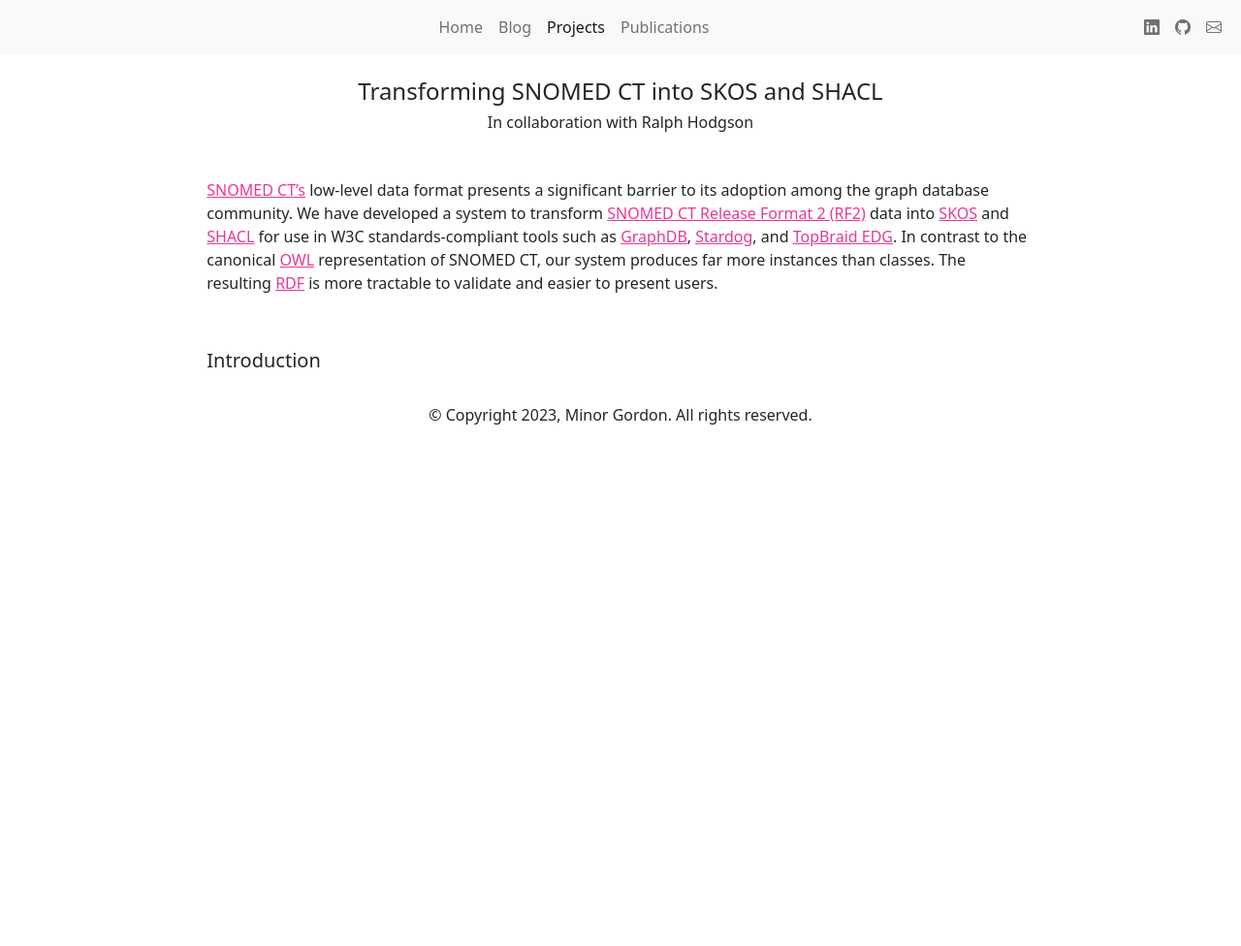
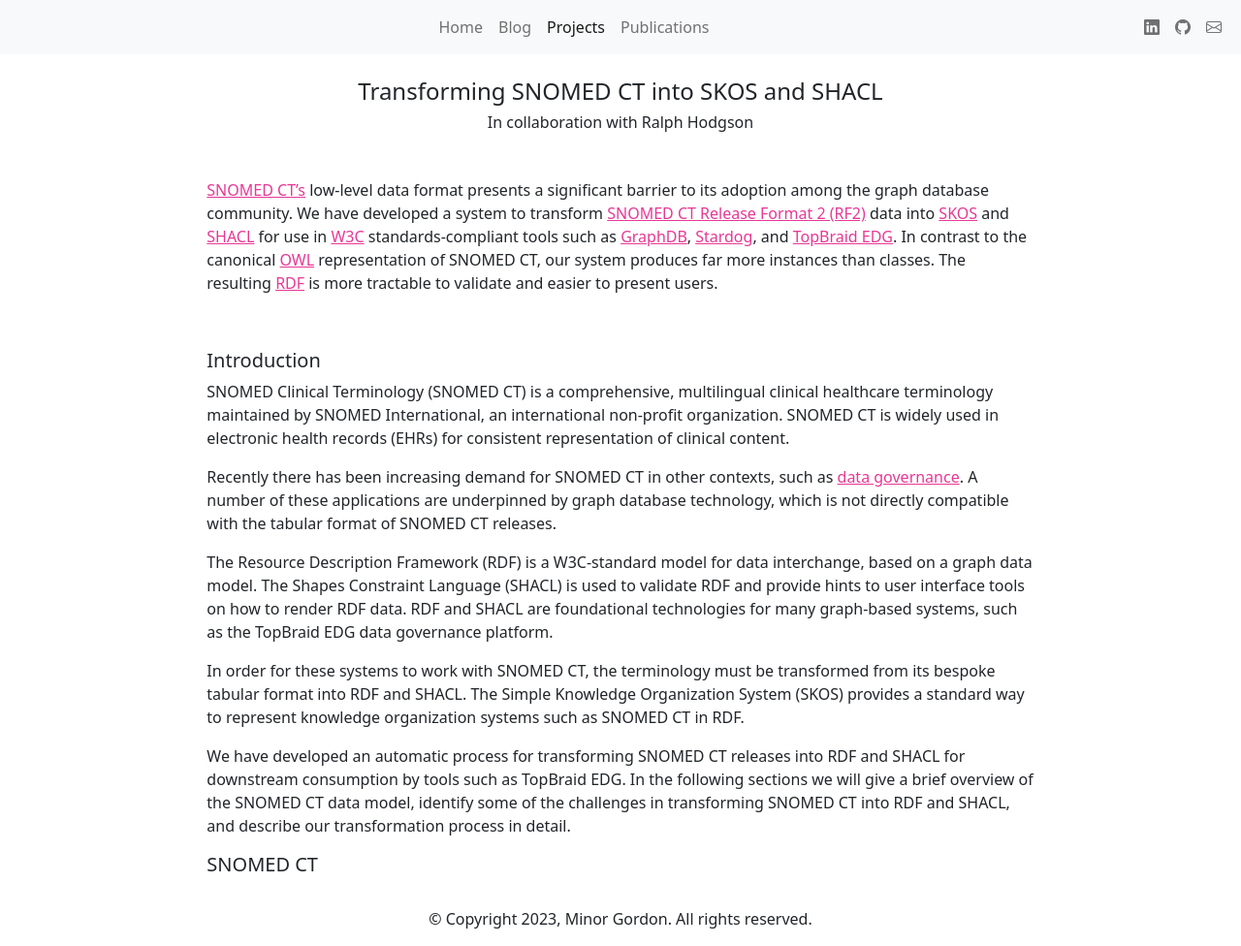
Before and after one commit to minorg/minorgordon.net, a Jekyll site: the page built from projects/snomed.md, in a window 1280 px wide. Shown: the whole page at 97% size. Built offline with Jekyll 4.4.1, drawn with Linux system fonts in a browser that asks for light colours; nearby versions of some CDN libraries; before the commit the page ends 900 px from its top, so only the background shows below that.

Commit message:
intro section

```diff
--- a/projects/snomed.md
+++ b/projects/snomed.md
@@ -8,7 +8,7 @@ layout: page
 <br/>
 
 <!-- 4-sentence Kent Beck abstract -->
-[SNOMED CT's](https://www.snomed.org/) low-level data format presents a significant barrier to its adoption among the graph database community. We have developed a system to transform [SNOMED CT Release Format 2 (RF2)](https://confluence.ihtsdotools.org/display/DOCRELFMT/SNOMED+CT+Release+File+Specifications) data into [SKOS](https://www.w3.org/2004/02/skos/) and [SHACL](https://www.w3.org/TR/shacl/) for use in W3C standards-compliant tools such as [GraphDB](https://graphdb.ontotext.com/), [Stardog](https://www.stardog.com/), and [TopBraid EDG](https://www.topquadrant.com/). In contrast to the canonical [OWL](https://www.w3.org/OWL/) representation of SNOMED CT, our system produces far more instances than classes. The resulting [RDF](https://www.w3.org/RDF/) is more tractable to validate and easier to present users.
+[SNOMED CT's](https://www.snomed.org/) low-level data format presents a significant barrier to its adoption among the graph database community. We have developed a system to transform [SNOMED CT Release Format 2 (RF2)](https://confluence.ihtsdotools.org/display/DOCRELFMT/SNOMED+CT+Release+File+Specifications) data into [SKOS](https://www.w3.org/2004/02/skos/) and [SHACL](https://www.w3.org/TR/shacl/) for use in [W3C](https://w3.org/) standards-compliant tools such as [GraphDB](https://graphdb.ontotext.com/), [Stardog](https://www.stardog.com/), and [TopBraid EDG](https://www.topquadrant.com/). In contrast to the canonical [OWL](https://www.w3.org/OWL/) representation of SNOMED CT, our system produces far more instances than classes. The resulting [RDF](https://www.w3.org/RDF/) is more tractable to validate and easier to present users.
 
 <br/>
 
@@ -20,3 +20,15 @@ layout: page
 </figure> -->
 
 <!-- Hodgson, R.; Polikoff, I. SNOMED-CT Expo 2020—SNOMED-CT-SHAPES: A Simpler Approach to Working with SNOMED in RDF. 2020. Available online: https://www.youtube.com/watch?v=mrlNn3oYH3k (accessed on 2 June 2023). -->
+
+SNOMED Clinical Terminology (SNOMED CT) is a comprehensive, multilingual clinical healthcare terminology maintained by SNOMED International, an international non-profit organization. SNOMED CT is widely used in electronic health records (EHRs) for consistent representation of clinical content.
+
+Recently there has been increasing demand for SNOMED CT in other contexts, such as [data governance](https://en.wikipedia.org/wiki/Data_governance). A number of these applications are underpinned by graph database technology, which is not directly compatible with the tabular format of SNOMED CT releases.
+
+The Resource Description Framework (RDF) is a W3C-standard model for data interchange, based on a graph data model. The Shapes Constraint Language (SHACL) is used to validate RDF and provide hints to user interface tools on how to render RDF data. RDF and SHACL are foundational technologies for many graph-based systems, such as the TopBraid EDG data governance platform.
+
+In order for these systems to work with SNOMED CT, the terminology must be transformed from its bespoke tabular format into RDF and SHACL. The Simple Knowledge Organization System (SKOS) provides a standard way to represent knowledge organization systems such as SNOMED CT in RDF.
+
+We have developed an automatic process for transforming SNOMED CT releases into RDF and SHACL for downstream consumption by tools such as TopBraid EDG. In the following sections we will give a brief overview of the SNOMED CT data model, identify some of the challenges in transforming SNOMED CT into RDF and SHACL, and describe our transformation process in detail.
+
+##### SNOMED CT
```
